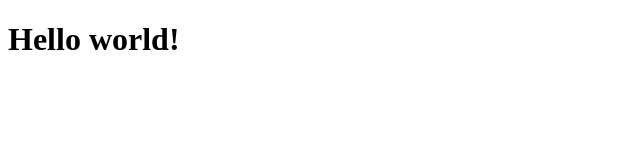
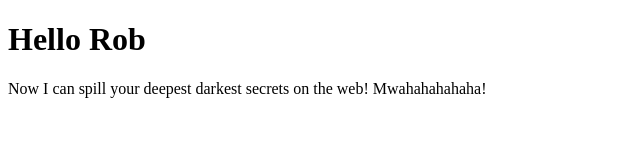
Before and after one commit to dtromblee/node-react-app, a website: page public/index.html in a window 1280 px wide. Shown: the whole page, without its empty margins (0-640 px from the left). Drawn offline with Linux system fonts and the light colour scheme.

Commit message:
Abusing my power as a developer >:-D

```diff
--- a/public/index.html
+++ b/public/index.html
@@ -5,6 +5,7 @@
     <title>Node React App</title>
   </head>
   <body>
-    <h1>Hello world!</h1>
+    <h1>Hello Rob</h1>
+    <p>Now I can spill your deepest darkest secrets on the web! Mwahahahahaha!</p>
   </body>
 </html>
```
